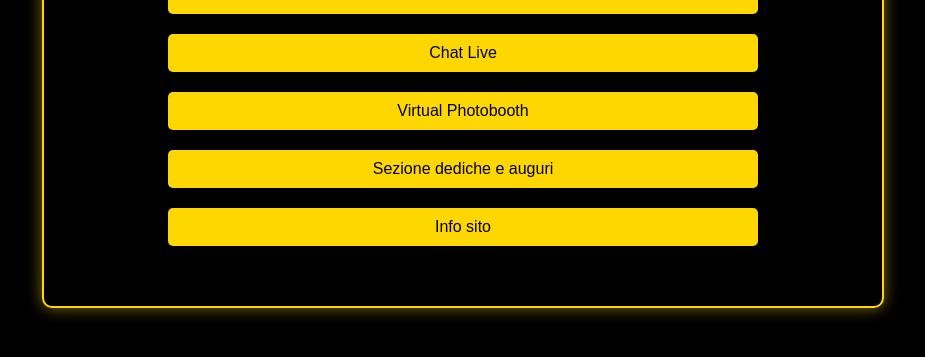
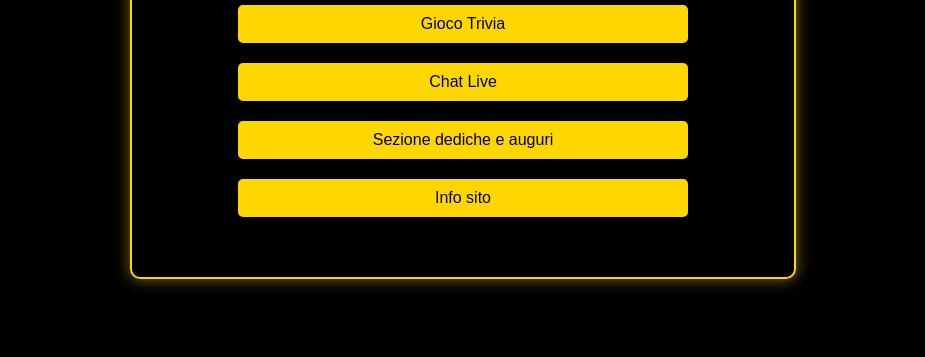
Before and after one commit to mrbana69/18esimo-emiliano, a plain HTML site: page seconda-parte_home/home.html in a window 1280 px wide. Shown: the part 345-702 px from the top of the page, without its empty margins (177-1102 px from the left). Drawn offline with Linux system fonts and the light colour scheme; a web font is replaced by a local one.

Commit message:
Update home.html

```diff
--- a/seconda-parte_home/home.html
+++ b/seconda-parte_home/home.html
@@ -51,8 +51,7 @@
         <h1>Menu Principale</h1>
         <button onclick="location.href='assets/gioco_trivia.html'">Gioco Trivia</button>
         <button onclick="location.href='assets/chat_live.html'">Chat Live</button>
-        <button onclick="location.href='assets/virtual_photobooth.html'">Virtual Photobooth</button>
-        <button onclick="location.href='assets/sezione_dediche.html'">Sezione dediche e auguri</button>
+        <button onclick="location.href='assets/sezione_dediche/sezione_dediche.html'">Sezione dediche e auguri</button>
         <button onclick="location.href='assets/info_sito.html'">Info sito</button>
     </div>
 </body>
```
